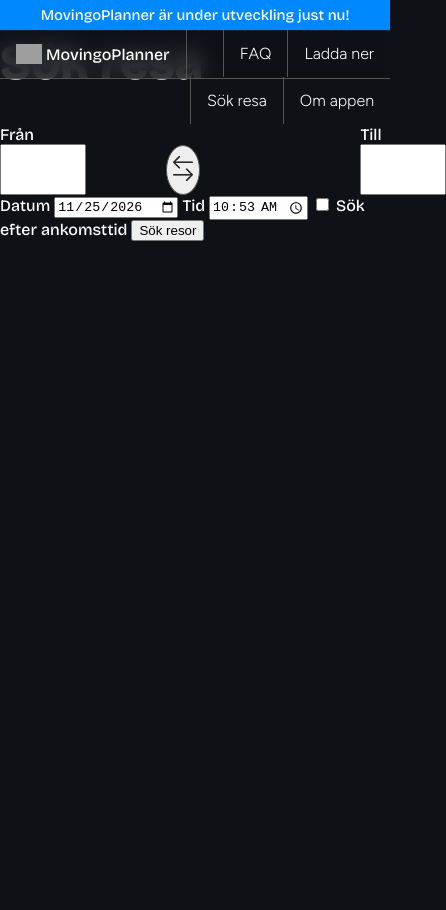
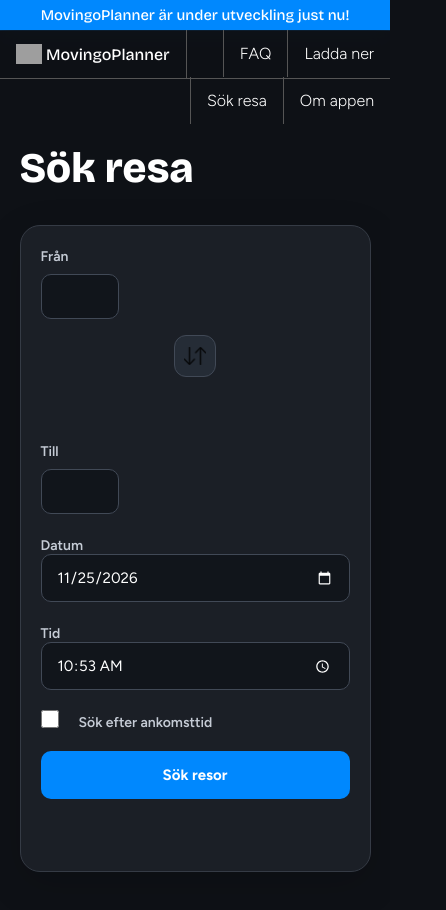
Before and after one commit to datpengu/movingo, a plain HTML site: page search-journey/index.html in a window 390 px wide. Shown: the whole page, 446 px wide, since content can reach past the window. Before the commit the page ends 844 px from the top, so only its background shows below. Drawn offline with nearby package versions, Linux system fonts and the light colour scheme; grey boxes are pictures that could not be loaded.

Commit message:
Updated search page

```diff
--- /dev/null
+++ b/css/search_style.css
@@ -0,0 +1,280 @@
+
+/* ========================================
+   JOURNEY SEARCH – MOVINGOPLANNER
+======================================== */
+
+#journey_sec {
+    min-height: 100vh;
+    box-sizing: border-box;
+    padding: 20vh 5vw 8vh;
+    max-width: 1200px;
+    margin: 0 auto;
+}
+
+#journey_sec > h1 {
+    font-size: clamp(42px, 5vw, 64px);
+    margin: 0 0 2rem;
+}
+
+/* Search form */
+
+#journey-search {
+    background-color: #1b1f26;
+    border: 1px solid #353b45;
+    border-radius: 20px;
+    padding: clamp(20px, 3vw, 40px);
+
+    display: flex;
+    flex-wrap: wrap;
+    align-items: end;
+    gap: 1.5rem;
+
+    box-shadow: 0 12px 40px rgba(0, 0, 0, 0.15);
+}
+
+#journey-search > label:not([for="arrival"]) {
+    display: block;
+    width: 100%;
+    margin-bottom: -1.2rem;
+}
+
+#journey-search label,
+#location_sec label {
+    font-family: "Figtree", sans-serif;
+    font-size: 14px;
+    font-weight: 600;
+    color: #c5cbd5;
+    display: inline-block;
+    margin-bottom: 9px;
+}
+
+#location_sec {
+    width: 100%;
+    display: grid;
+    grid-template-columns: minmax(0, 1fr) 52px minmax(0, 1fr);
+    align-items: end;
+    gap: 1rem;
+}
+
+#location_sec > div {
+    position: relative;
+    min-width: 0;
+}
+
+#location_sec input {
+    width: 100%;
+    height: 52px;
+    box-sizing: border-box;
+}
+
+#journey-search input:not([type="checkbox"]) {
+    background-color: #11151b;
+    border: 1px solid #414956;
+    border-radius: 10px;
+    padding: 0 15px;
+
+    color: white;
+    font-family: "Figtree", sans-serif;
+    font-size: 15px;
+
+    outline: none;
+    transition: border-color 0.2s ease, box-shadow 0.2s ease;
+}
+
+#journey-search input:not([type="checkbox"]):focus {
+    border-color: #0088fe;
+    box-shadow: 0 0 0 3px rgba(0, 136, 254, 0.15);
+}
+
+#journey-search input::placeholder {
+    color: #727c8b;
+}
+
+/* Swap button */
+
+#location_sec button {
+    width: 48px;
+    height: 48px;
+    border-radius: 12px;
+    border: 1px solid #414956;
+    background-color: #252c36;
+
+    display: flex;
+    align-items: center;
+    justify-content: center;
+
+    cursor: pointer;
+    transition: background-color 0.2s ease, transform 0.2s ease;
+}
+
+#location_sec button:hover {
+    background-color: #303b49;
+    transform: rotate(180deg);
+}
+
+#location_sec button img {
+    width: 22px;
+    height: 22px;
+    object-fit: contain;
+}
+
+/* Station suggestions */
+
+#origin-options,
+#destination-options {
+    position: absolute;
+    top: calc(100% + 6px);
+    left: 0;
+    width: 100%;
+    z-index: 50;
+
+    background-color: #252c36;
+    border: 1px solid #414956;
+    border-radius: 10px;
+    padding: 5px;
+
+    color: white;
+    font-family: "Figtree", sans-serif;
+    font-size: 14px;
+
+    box-shadow: 0 12px 30px rgba(0, 0, 0, 0.35);
+}
+
+#origin-options option,
+#destination-options option {
+    padding: 10px;
+    border-radius: 6px;
+}
+
+#origin-options option:hover,
+#destination-options option:hover {
+    background-color: #0088fe;
+}
+
+/* Date and time */
+
+#journey-search input[type="date"],
+#journey-search input[type="time"] {
+    min-width: 150px;
+    height: 48px;
+    box-sizing: border-box;
+    color-scheme: dark;
+}
+
+/* Arrival checkbox */
+
+#journey-search input[type="checkbox"] {
+    width: 18px;
+    height: 18px;
+    accent-color: #0088fe;
+    cursor: pointer;
+    margin: 0 0 3px;
+}
+
+#journey-search label[for="arrival"] {
+    margin: 0;
+    cursor: pointer;
+}
+
+/* Search button */
+
+#journey-search button[type="submit"] {
+    height: 48px;
+    padding: 0 28px;
+
+    background-color: #0088fe;
+    border: none;
+    border-radius: 10px;
+
+    color: white;
+    font-family: "Figtree", sans-serif;
+    font-size: 15px;
+    font-weight: 700;
+
+    cursor: pointer;
+    transition: background-color 0.2s ease, transform 0.2s ease;
+}
+
+#journey-search button[type="submit"]:hover {
+    background-color: #0073d9;
+    transform: translateY(-2px);
+}
+
+#journey-search button[type="submit"]:active {
+    transform: translateY(0);
+}
+
+/* Status message */
+
+#status {
+    margin: 1.5rem 0;
+    font-family: "Figtree", sans-serif;
+    font-size: 14px;
+    color: #aeb8c7;
+}
+
+/* Journey results */
+
+#journey-results {
+    margin-top: 4rem;
+}
+
+#journey-results h2 {
+    font-size: clamp(26px, 3vw, 36px);
+    margin-bottom: 1.5rem;
+}
+
+#results {
+    display: flex;
+    flex-direction: column;
+    gap: 1rem;
+}
+
+/* ========================================
+   RESPONSIVE
+======================================== */
+
+@media (max-width: 700px) {
+    #journey_sec {
+        padding: 17vh 5vw 6vh;
+    }
+
+    #location_sec {
+        grid-template-columns: minmax(0, 1fr) 42px minmax(0, 1fr);
+        gap: 0.5rem;
+    }
+
+    #location_sec button {
+        width: 42px;
+        height: 42px;
+    }
+
+    #journey-search {
+        gap: 1.25rem;
+    }
+
+    #journey-search > input:not([type="checkbox"]) {
+        width: 100%;
+        box-sizing: border-box;
+    }
+
+    #journey-search button[type="submit"] {
+        width: 100%;
+    }
+}
+
+@media (max-width: 450px) {
+    #location_sec {
+        grid-template-columns: 1fr;
+        gap: 1rem;
+    }
+
+    #location_sec button {
+        justify-self: center;
+        transform: rotate(90deg);
+    }
+
+    #location_sec button:hover {
+        transform: rotate(270deg);
+    }
+}
--- a/search-journey/index.html
+++ b/search-journey/index.html
@@ -11,6 +11,7 @@
     <link href="https://fonts.googleapis.com/css2?family=Bricolage+Grotesque:opsz,wght@12..96,200..800&family=Figtree:ital,wght@0,300..900;1,300..900&display=swap" rel="stylesheet">
 
     <link rel="stylesheet" href="../css/styles.css">
+    <link rel="stylesheet" href="../css/search_style.css">
 
     <title>Sök resa – MovingoPlanner</title>
 </head>
```
